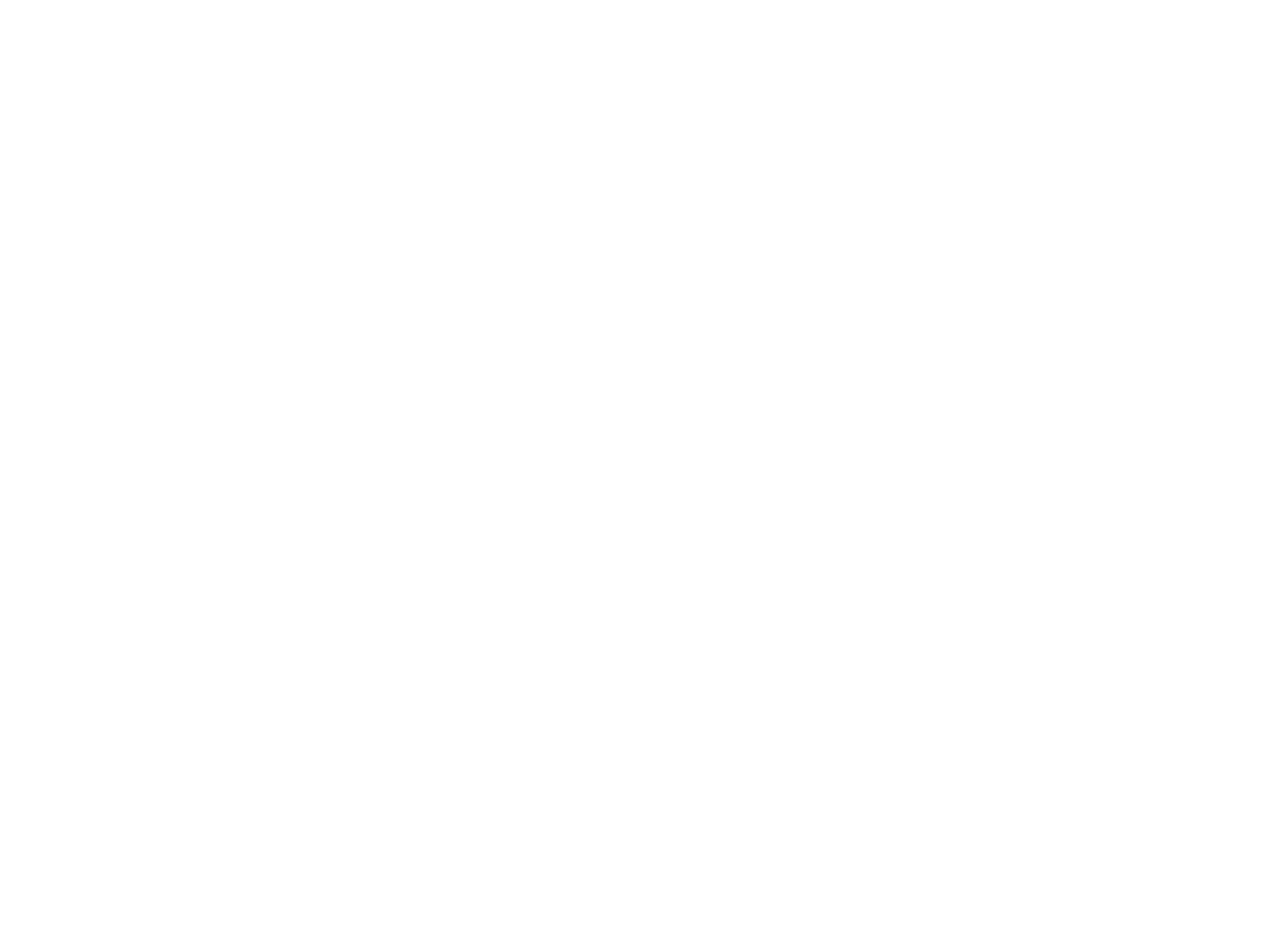
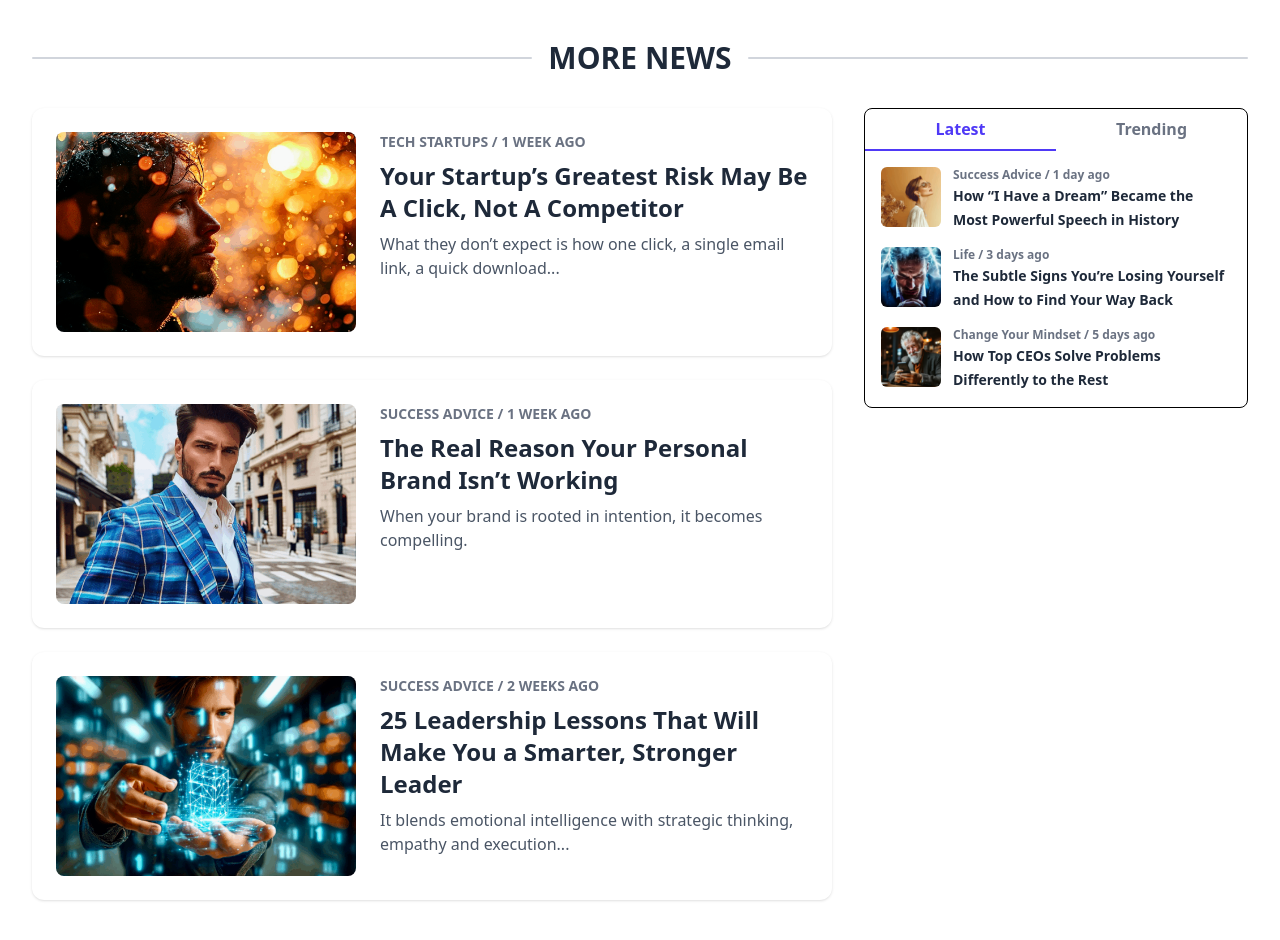
Before and after one commit to emonmahdi/blog-application, a Next.js app in the folder blog-frontend/: page / in a window 1280 px wide. Shown: the part 800-1740 px from the top of the page. Before the commit the page ends 800 px from the top, so only its background shows below. Built offline with nearby package versions, Linux system fonts and the light colour scheme.

Commit message:
more news components add

```diff
--- a/blog-frontend/src/app/page.tsx
+++ b/blog-frontend/src/app/page.tsx
@@ -1,60 +1,13 @@
-// import React from "react";
-
+import TrendingList from "@/components/TrendingList";
+import LatestList from "@/components/LatestList";
+import FeaturedPost from "@/components/FeaturedPost";
 import BlogCard from "@/components/BlogCard";
-import FeaturedPost from "@/components/FeaturedPost";
-import Hero from "@/components/Hero";
-import LatestList from "@/components/LatestList";
-import TrendingList from "@/components/TrendingList";
-
-// export default function HomePage() {
-//   return (
-//     <section className="space-y-10">
-//       <div className="text-center space-y-4">
-//         <h1 className="text-4xl font-bold text-indigo-700">Welcome to MyApp</h1>
-//         <p className="text-lg text-gray-600">
-//           A modern Next.js 15 starter page with clean layout and responsive
-//           design.
-//         </p>
-//         <button className="px-6 py-3 bg-indigo-600 text-white rounded-lg hover:bg-indigo-700 transition">
-//           Get Started
-//         </button>
-//       </div>
-
-//       <div className="grid grid-cols-1 md:grid-cols-3 gap-6">
-//         <div className="bg-white p-6 rounded-lg shadow hover:shadow-lg transition">
-//           <h3 className="text-lg font-semibold mb-2 text-indigo-600">Fast</h3>
-//           <p className="text-gray-600 text-sm">
-//             Built on Next.js 15 for optimized speed and performance.
-//           </p>
-//         </div>
-
-//         <div className="bg-white p-6 rounded-lg shadow hover:shadow-lg transition">
-//           <h3 className="text-lg font-semibold mb-2 text-indigo-600">
-//             Responsive
-//           </h3>
-//           <p className="text-gray-600 text-sm">
-//             Fully mobile-friendly design with Tailwind CSS.
-//           </p>
-//         </div>
-
-//         <div className="bg-white p-6 rounded-lg shadow hover:shadow-lg transition">
-//           <h3 className="text-lg font-semibold mb-2 text-indigo-600">
-//             Easy to Customize
-//           </h3>
-//           <p className="text-gray-600 text-sm">
-//             Minimal code structure that’s easy to scale.
-//           </p>
-//         </div>
-//       </div>
-//     </section>
-//   );
-// }
+import MoreNewsSection from "@/components/MoreNewsSection";
 
 export default function HomePage() {
   return (
-    <main className="container mx-auto px-4 py-10">
-      {/* <Hero /> */}
-
+    <main className="container mx-auto px-4 py-10 space-y-10">
+      {/* Existing Layout */}
       <div className="grid grid-cols-1 lg:grid-cols-12 gap-8">
         <TrendingList />
 
@@ -86,6 +39,9 @@
 
         <LatestList />
       </div>
+
+      {/* More News Section */}
+      <MoreNewsSection />
     </main>
   );
 }
--- /dev/null
+++ b/blog-frontend/src/components/MoreNewsSection.tsx
@@ -0,0 +1,199 @@
+"use client";
+
+import { useState } from "react";
+import Image from "next/image";
+import Link from "next/link";
+
+const latestPosts = [
+  {
+    img: "/images/br-1.png",
+    category: "Success Advice / 1 day ago",
+    title: "How “I Have a Dream” Became the Most Powerful Speech in History",
+    slug: "i-have-a-dream-speech",
+  },
+  {
+    img: "/images/br-2.png",
+    category: "Life / 3 days ago",
+    title: "The Subtle Signs You’re Losing Yourself and How to Find Your Way Back",
+    slug: "losing-yourself-guide",
+  },
+  {
+    img: "/images/br-3.png",
+    category: "Change Your Mindset / 5 days ago",
+    title: "How Top CEOs Solve Problems Differently to the Rest",
+    slug: "top-ceos-problem-solving",
+  },
+];
+
+const trendingPosts = [
+  {
+    img: "/images/br-5.png",
+    category: "Success / 2 days ago",
+    title: "Top 5 Habits of Wildly Successful Entrepreneurs",
+    slug: "habits-of-successful-entrepreneurs",
+  },
+  {
+    img: "/images/br-4.png",
+    category: "Motivation / 4 days ago",
+    title: "Why Discipline Beats Motivation Every Time",
+    slug: "discipline-vs-motivation",
+  },
+  {
+    img: "/images/br-3.png",
+    category: "Tech / 6 days ago",
+    title: "AI Trends in 2025: What to Expect",
+    slug: "ai-trends-2025",
+  },
+];
+
+export default function MoreNewsSection() {
+  const [activeTab, setActiveTab] = useState<"latest" | "trending">("latest");
+
+  const tabPosts = activeTab === "latest" ? latestPosts : trendingPosts;
+
+  return (
+    <section className="py-12">
+      <div className="container mx-auto px-4">
+        {/* Section Title */}
+        <h5 className="flex items-center gap-4 justify-center text-3xl font-bold mb-8">
+          <span className="flex-1 h-[2px] max-w-[50%] bg-gray-300 rounded" />
+          <span className="text-gray-800">MORE NEWS</span>
+          <span className="flex-1 h-[2px] max-w-[50%] bg-gray-300 rounded" />
+        </h5>
+
+        <div className="grid lg:grid-cols-12 gap-8">
+          {/* LEFT CONTENT */}
+          <div className="lg:col-span-8 space-y-6">
+            {/* BLOG CARD 1 */}
+            <div className="flex flex-col lg:flex-row bg-white p-6 rounded-xl shadow-sm hover:-translate-y-1 hover:shadow-lg transition duration-300">
+              <Image
+                src="/images/bm-1.png"
+                alt="Post Image"
+                width={300}
+                height={200}
+                className="w-full lg:w-[300px] h-[200px] object-cover rounded-lg mb-4 lg:mb-0 lg:mr-6 transition-transform duration-300 hover:scale-[1.03]"
+              />
+              <div className="flex-1">
+                <div className="text-sm font-semibold text-gray-500 uppercase mb-2">
+                  Tech Startups / 1 week ago
+                </div>
+                <h5 className="text-2xl font-bold text-gray-800 hover:text-indigo-600 transition-colors mb-2">
+                  <Link href="/blog/your-startups-greatest-risk">
+                    Your Startup’s Greatest Risk May Be A Click, Not A Competitor
+                  </Link>
+                </h5>
+                <p className="text-gray-600">
+                  What they don’t expect is how one click, a single email link, a quick download...
+                </p>
+              </div>
+            </div>
+
+            {/* BLOG CARD 2 */}
+            <div className="flex flex-col lg:flex-row bg-white p-6 rounded-xl shadow-sm hover:-translate-y-1 hover:shadow-lg transition duration-300">
+              <Image
+                src="/images/bm-2.png"
+                alt="Post Image"
+                width={300}
+                height={200}
+                className="w-full lg:w-[300px] h-[200px] object-cover rounded-lg mb-4 lg:mb-0 lg:mr-6 transition-transform duration-300 hover:scale-[1.03]"
+              />
+              <div className="flex-1">
+                <div className="text-sm font-semibold text-gray-500 uppercase mb-2">
+                  Success Advice / 1 week ago
+                </div>
+                <h5 className="text-2xl font-bold text-gray-800 hover:text-indigo-600 transition-colors mb-2">
+                  <Link href="/blog/personal-brand-issue">
+                    The Real Reason Your Personal Brand Isn’t Working
+                  </Link>
+                </h5>
+                <p className="text-gray-600">
+                  When your brand is rooted in intention, it becomes compelling.
+                </p>
+              </div>
+            </div>
+
+            {/* BLOG CARD 3 */}
+            <div className="flex flex-col lg:flex-row bg-white p-6 rounded-xl shadow-sm hover:-translate-y-1 hover:shadow-lg transition duration-300">
+              <Image
+                src="/images/bm-3.png"
+                alt="Post Image"
+                width={300}
+                height={200}
+                className="w-full lg:w-[300px] h-[200px] object-cover rounded-lg mb-4 lg:mb-0 lg:mr-6 transition-transform duration-300 hover:scale-[1.03]"
+              />
+              <div className="flex-1">
+                <div className="text-sm font-semibold text-gray-500 uppercase mb-2">
+                  Success Advice / 2 weeks ago
+                </div>
+                <h5 className="text-2xl font-bold text-gray-800 hover:text-indigo-600 transition-colors mb-2">
+                  <Link href="/blog/leadership-lessons">
+                    25 Leadership Lessons That Will Make You a Smarter, Stronger Leader
+                  </Link>
+                </h5>
+                <p className="text-gray-600">
+                  It blends emotional intelligence with strategic thinking, empathy and execution...
+                </p>
+              </div>
+            </div>
+          </div>
+
+          {/* RIGHT CONTENT (TABS) */}
+          <div className="lg:col-span-4">
+            {/* Tabs */}
+            <div className="border rounded-lg">
+              <div className="flex">
+                <button
+                  onClick={() => setActiveTab("latest")}
+                  className={`flex-1 py-2 text-center font-semibold border-b-2 transition-colors ${
+                    activeTab === "latest"
+                      ? "text-indigo-600 border-indigo-600"
+                      : "text-gray-500 hover:text-indigo-600 border-transparent"
+                  }`}
+                >
+                  Latest
+                </button>
+                <button
+                  onClick={() => setActiveTab("trending")}
+                  className={`flex-1 py-2 text-center font-semibold border-b-2 transition-colors ${
+                    activeTab === "trending"
+                      ? "text-indigo-600 border-indigo-600"
+                      : "text-gray-500 hover:text-indigo-600 border-transparent"
+                  }`}
+                >
+                  Trending
+                </button>
+              </div>
+
+              {/* Tab Content */}
+              <div className="p-4 space-y-4">
+                {tabPosts.map((post, idx) => (
+                  <div key={idx} className="flex items-start space-x-3">
+                    <Image
+                      src={post.img}
+                      alt={post.title}
+                      width={60}
+                      height={60}
+                      className="w-[60px] h-[60px] object-cover rounded-md"
+                    />
+                    <div>
+                      <div className="text-xs font-semibold text-gray-500">
+                        {post.category}
+                      </div>
+                      <Link
+                        href={`/blog/${post.slug}`}
+                        className="font-semibold text-gray-800 hover:text-indigo-600 text-sm"
+                      >
+                        {post.title}
+                      </Link>
+                    </div>
+                  </div>
+                ))}
+              </div>
+            </div>
+          </div>
+          {/* END RIGHT CONTENT */}
+        </div>
+      </div>
+    </section>
+  );
+}
```
